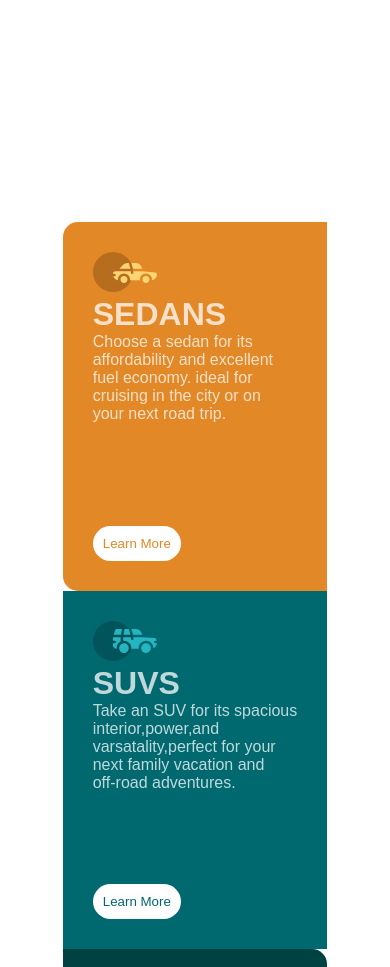
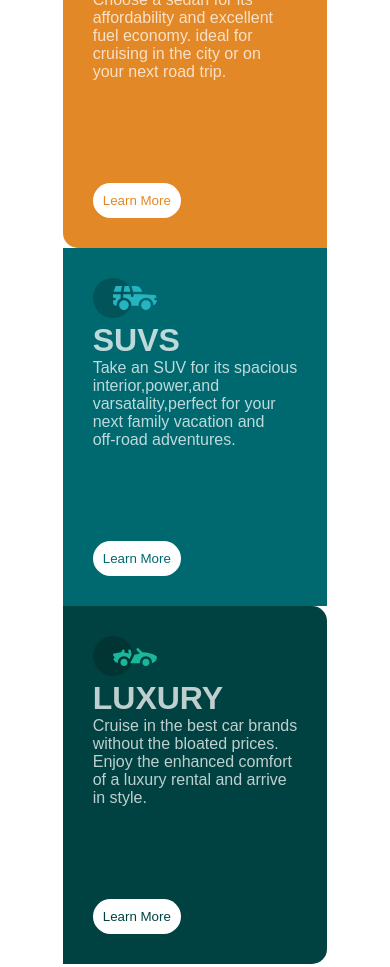
Before and after one commit to Veffrey/3columnpreviewcard, a plain HTML site: page index.html in a window 390 px wide. Shown: the top 967 px of the page. Drawn offline with Linux system fonts and the light colour scheme.

Commit message:
first commit

```diff
--- a/style.css
+++ b/style.css
@@ -83,7 +83,7 @@ body{
 @media(max-width: 700px){
     .cards{
         flex-direction: column;
-        padding-top: 700px;
+        padding-top: 15px;
         padding-bottom: 15px;
 
     }
```
